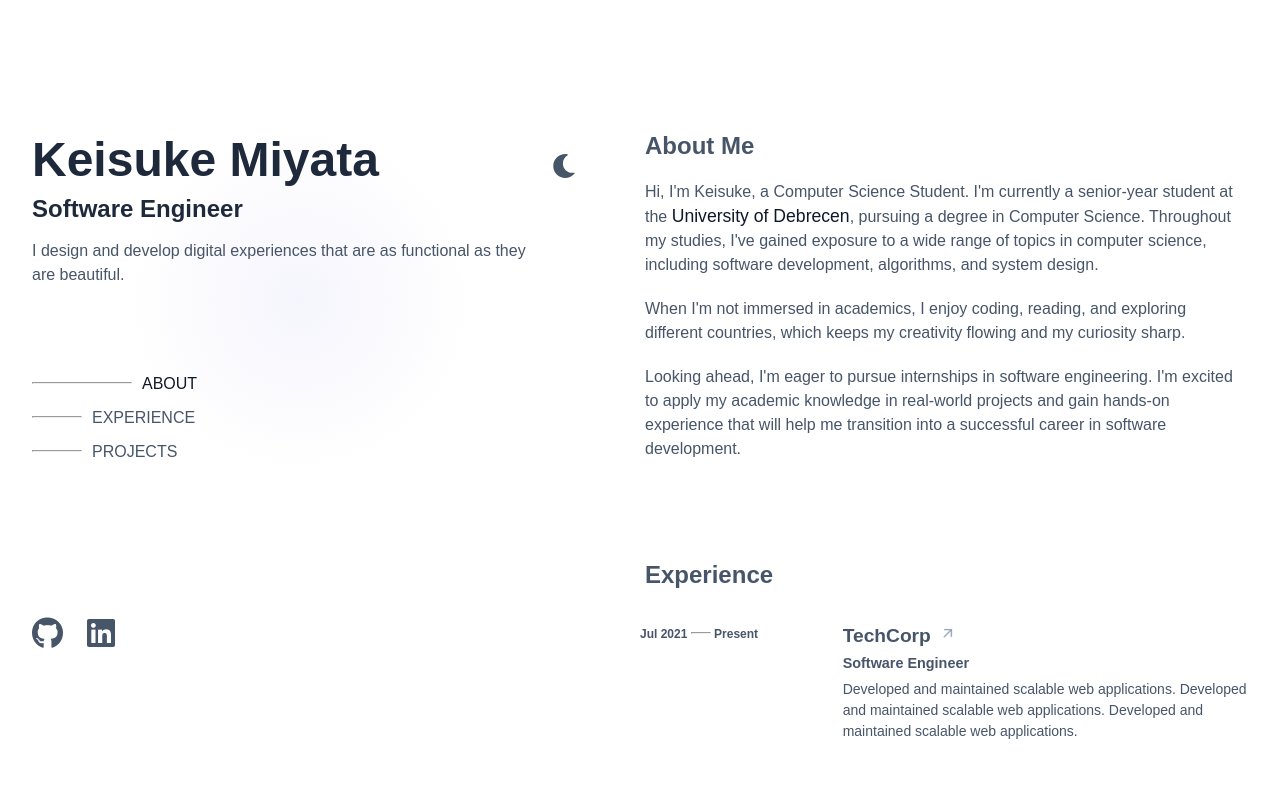
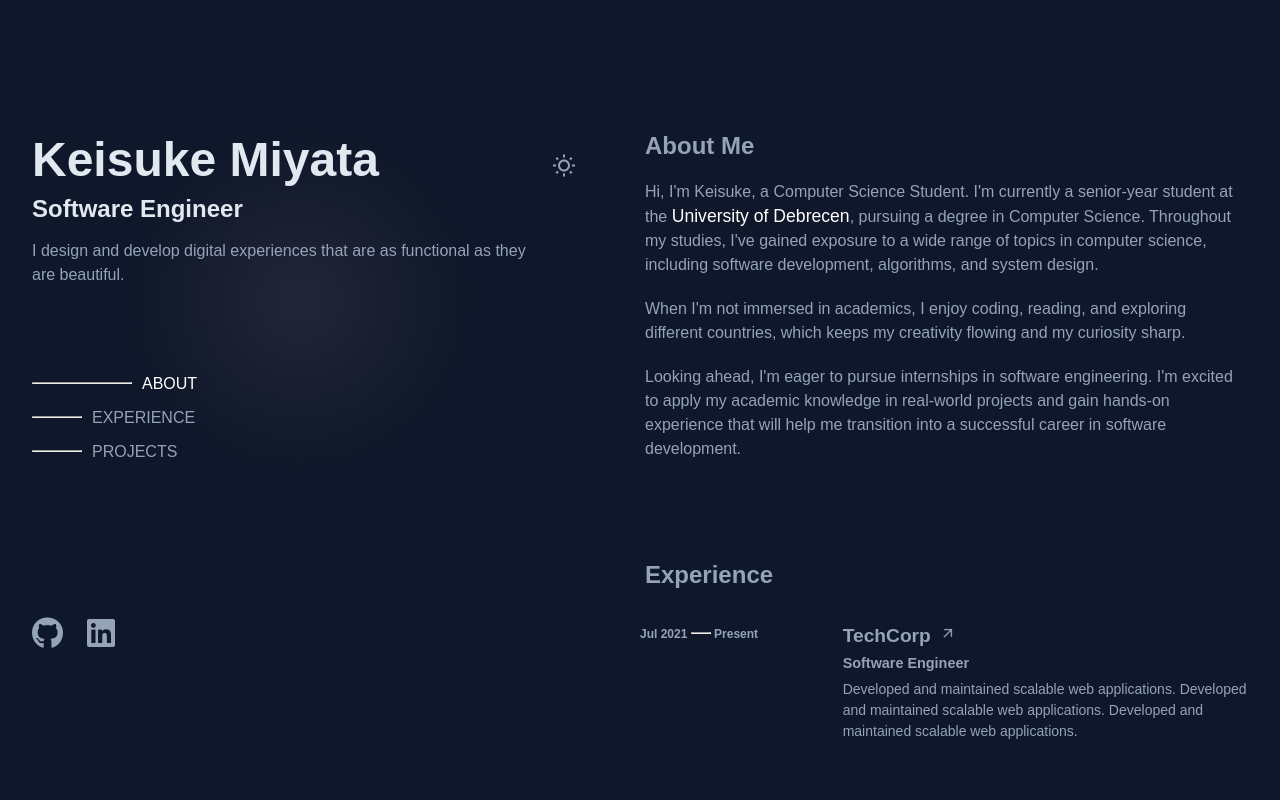
Before and after one commit to Keisuke-Miyata/Portfolio_v3, a Next.js app: page / in a window 1280 px wide. Shown: the top 800 px of the page. Built offline with nearby package versions, Linux system fonts and the light colour scheme.

Commit message:
set defaultTheme

```diff
--- a/src/app/layout.tsx
+++ b/src/app/layout.tsx
@@ -40,6 +40,7 @@ export default function RootLayout({
         <ThemeProvider
             storageKey="theme"
             enableSystem={true}
+            defaultTheme="dark"
         >
           {children}
         </ThemeProvider>
```
